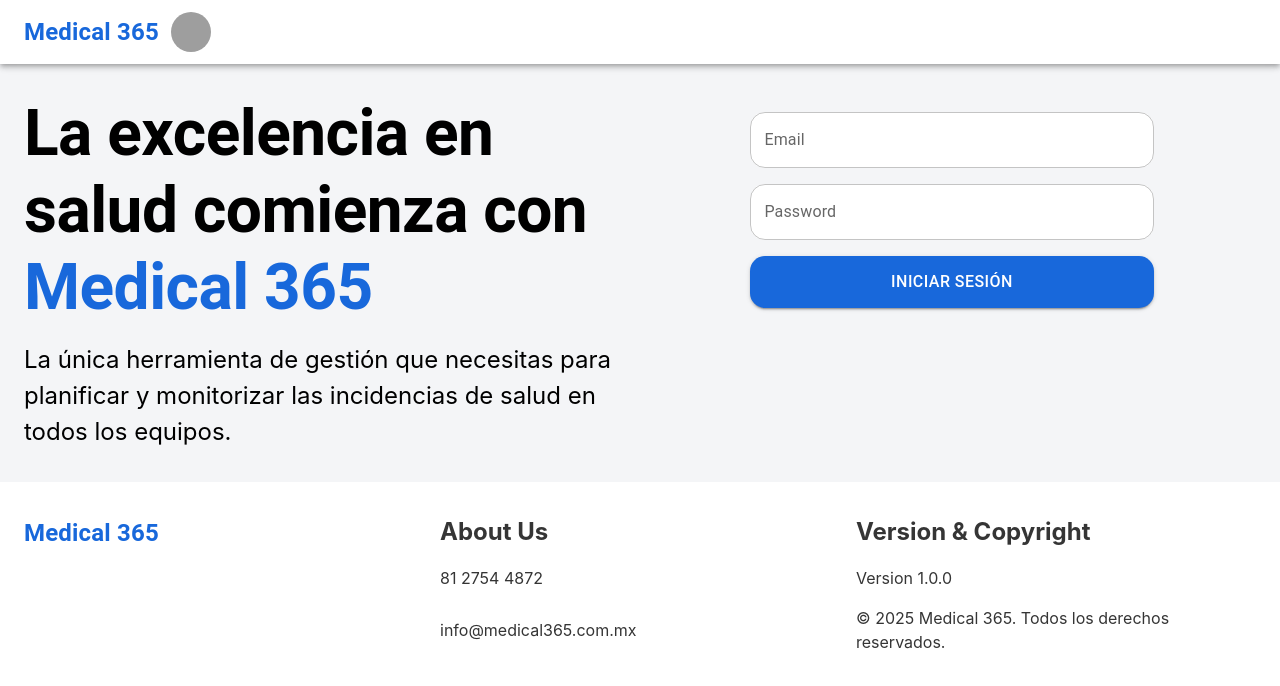
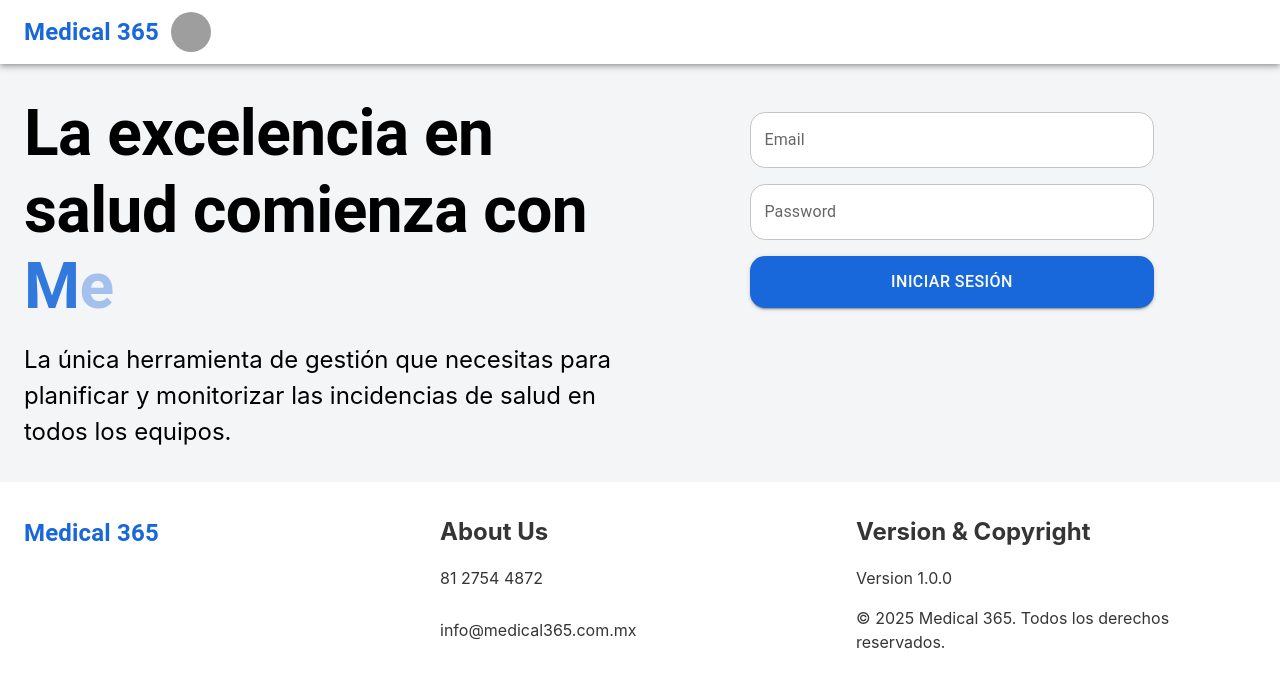
Before and after one commit to oscarvasquez28/Medical-365, a React (Vite) app in the folder Client/: page /reports in a window 1280 px wide. Shown: the top 686 px of the page. Built offline with nearby package versions, Linux system fonts and the light colour scheme; grey boxes are pictures that could not be loaded.

Commit message:
Reverse repeatType for letter animation

```diff
--- a/Client/src/common/pages/Home.jsx
+++ b/Client/src/common/pages/Home.jsx
@@ -6,9 +6,15 @@ export default function Home() {
   const word1 = "Medical";
   const word2 = "365";
 
-  // Dividir las palabras en arreglos de letras
+  // Split the words into arrays of letters
   const letters1 = word1.split('');
   const letters2 = word2.split('');
+
+  // Variants for the animation
+  const letterAnimation = {
+    initial: { opacity: 0, y: 20 },
+    animate: { opacity: 1, y: 0 },
+  };
 
   return (
     <>
@@ -31,37 +37,45 @@ export default function Home() {
               >
                 La excelencia en salud comienza con{' '}
                 <Box component="span" sx={{ display: 'inline-block' }}>
-                  {/* Animación para "Medical" */}
+                  {/* Animation for "Medicall" */}
                   {letters1.map((letter, index) => (
                     <motion.span
                       key={index}
                       style={{ color: '#1868DB', display: 'inline-block' }}
-                      initial={{ opacity: 0, y: 20 }}
-                      animate={{ opacity: 1, y: 0 }}
+                      variants={letterAnimation}
+                      initial="initial"
+                      animate="animate"
                       transition={{
                         delay: index * 0.1,
                         type: 'spring',
                         stiffness: 200,
                         damping: 20,
+                        repeat: Infinity,
+                        repeatType: "reverse",
+                        repeatDelay: 2, //  Pause time between repetitions
                       }}
                     >
                       {letter}
                     </motion.span>
                   ))}
-                  {/* Espacio entre "Medical" y "365" */}
+                  {/* Space between "Medical" and "365" */}
                   &nbsp;
-                  {/* Animación para "365" */}
+                  {/* Animation for "365" */}
                   {letters2.map((letter, index) => (
                     <motion.span
                       key={index}
                       style={{ color: '#1868DB', display: 'inline-block' }}
-                      initial={{ opacity: 0, y: 20 }}
-                      animate={{ opacity: 1, y: 0 }}
+                      variants={letterAnimation}
+                      initial="initial"
+                      animate="animate"
                       transition={{
-                        delay: index * 0.1 + letters1.length * 0.1, // Ajustar para que empiece después de "Medical"
+                        delay: index * 0.1 + letters1.length * 0.1,
                         type: 'spring',
                         stiffness: 200,
                         damping: 20,
+                        repeat: Infinity,
+                        repeatType: "reverse",
+                        repeatDelay: 2,
                       }}
                     >
                       {letter}
@@ -77,16 +91,12 @@ export default function Home() {
                   label="Email"
                   variant="outlined"
                   color="info"
-                  id="fullWidth"
                   sx={{
                     '& .MuiOutlinedInput-root': {
                       borderRadius: '15px',
                       backgroundColor: 'white',
                     },
-                    width: {
-                      xs: '100%',
-                      sm: '70%',
-                    },
+                    width: { xs: '100%', sm: '70%' },
                   }}
                 />
               </Box>
@@ -96,16 +106,12 @@ export default function Home() {
                   label="Password"
                   variant="outlined"
                   color="info"
-                  id="fullWidth"
                   sx={{
                     '& .MuiOutlinedInput-root': {
                       borderRadius: '15px',
                       backgroundColor: 'white',
                     },
-                    width: {
-                      xs: '100%',
-                      sm: '70%',
-                    },
+                    width: { xs: '100%', sm: '70%' },
                   }}
                 />
               </Box>
@@ -115,10 +121,7 @@ export default function Home() {
                   color="primary"
                   sx={{
                     borderRadius: '15px',
-                    width: {
-                      xs: '100%',
-                      sm: '70%',
-                    },
+                    width: { xs: '100%', sm: '70%' },
                     backgroundColor: '#1868DB',
                     padding: '12px 24px',
                     fontSize: '1rem',
```
